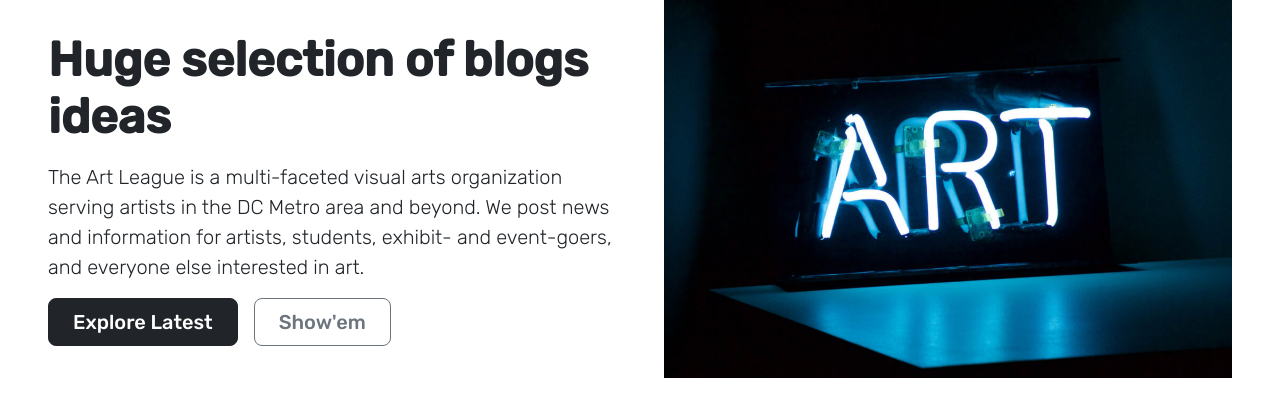
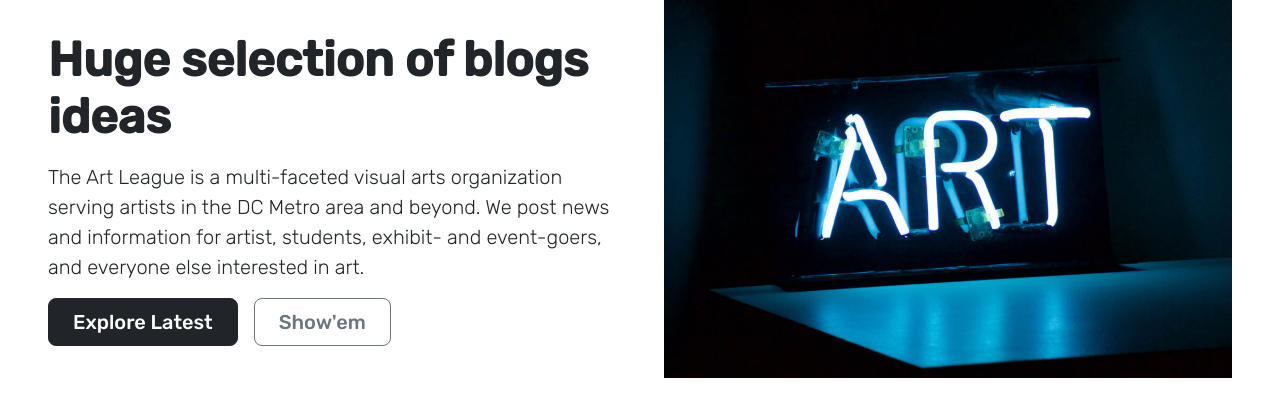
Before and after one commit to timi-petre/artwit, a Node server app: page /index in a window 1280 px wide. Shown: the part 172-591 px from the top of the page. Run offline with Node 20, Linux system fonts and the light colour scheme; the visitor is signed in with stand-in values (Sample User, id 1); data that the repository does not hold is empty; some libraries are stand-ins or nearby versions; some web fonts are replaced.

Commit message:
Check my code

```diff
--- a/app.js
+++ b/app.js
@@ -19,7 +19,6 @@ require('./config/passport')(passport)
 
 app.use(flash())
 
-// const db = require('./config/keys').MongoURI
 const db = process.env.MONGODB
 
 mongoose
@@ -33,7 +32,6 @@ app.use(cookieParser(process.env.COOKIE_NAME))
 app.set('views', './views')
 app.set('view engine', 'ejs')
 
-// enable files upload
 app.use(
     fileUpload({
         createParentPath: true,
--- a/config/auth.js
+++ b/config/auth.js
@@ -3,7 +3,6 @@ const flash = require('connect-flash')
 const passport = require('passport')
 const session = require('express-session')
 
-const User = require('../models/User')
 require('./passport')(passport)
 
 router.use(flash())
--- a/config/passport.js
+++ b/config/passport.js
@@ -40,7 +40,6 @@ module.exports = function (passport) {
     passport.serializeUser((user, done) => {
         done(null, user.id)
     })
-
     passport.deserializeUser((id, done) => {
         User.findById(id, function (err, user) {
             done(err, user)
--- a/models/Blog.js
+++ b/models/Blog.js
@@ -1,5 +1,4 @@
 const mongoose = require('mongoose')
-
 const BlogSchema = new mongoose.Schema({
     title: {
         type: String,
--- a/models/User.js
+++ b/models/User.js
@@ -1,5 +1,4 @@
 const mongoose = require('mongoose')
-
 const UserSchema = new mongoose.Schema({
     name: {
         type: String,
--- a/routes/blog.js
+++ b/routes/blog.js
@@ -36,7 +36,6 @@ router
             name: req.user.name,
         })
     })
-
     .post('/edit/:id', (req, res) => {
         const { id } = req.params
         const { title, content, name } = req.body
--- a/routes/create.js
+++ b/routes/create.js
@@ -1,6 +1,5 @@
 const router = require('express').Router()
 const Blog = require('../models/Blog')
-const path = require('path')
 
 router
     .get('/', async (req, res) => {
--- a/routes/index.js
+++ b/routes/index.js
@@ -20,7 +20,6 @@ router.use(
 router.use(passport.initialize())
 router.use(passport.session())
 
-// Index Page
 router.get('/index', authenticate, async (req, res) => {
     const allBlogs = await Blog.find()
     res.render('pages/index', {
@@ -30,7 +29,6 @@ router.get('/index', authenticate, async (req, res) => {
     })
 })
 
-//Welcome Page
 router.get('/', notAuthenticate, (req, res) => {
     res.render('pages/welcome', {
         title: 'Welcome',
@@ -38,7 +36,6 @@ router.get('/', notAuthenticate, (req, res) => {
     })
 })
 
-// Dashboard Page
 router.get('/dashboard', authenticate, (req, res) => {
     res.render('pages/dashboard', {
         title: 'Dashboard',
--- a/views/layouts/default.ejs
+++ b/views/layouts/default.ejs
@@ -38,7 +38,7 @@
     <body>
         <%- include('../partials/header.ejs') %>
         <div class="container-xxl px-md-5 bg-white shadow-lg">
-            <main><%- body %></main>
+            <main><%- body%></main>
             <%- include('../partials/footer.ejs') %>
         </div>
     </body>
--- a/views/pages/index.ejs
+++ b/views/pages/index.ejs
@@ -15,7 +15,7 @@
         <p class="lead">
             The Art League is a multi-faceted visual arts organization serving
             artists in the DC Metro area and beyond. We post news and
-            information for artists, students, exhibit- and event-goers, and
+            information for artist, students, exhibit- and event-goers, and
             everyone else interested in art.
         </p>
 
--- a/views/pages/particularBlog.ejs
+++ b/views/pages/particularBlog.ejs
@@ -24,7 +24,7 @@
                 />
                 <figcaption>
                     <p class="text-muted">
-                        Published at: <%= blog.createdAt.toLocaleString() %>
+                        Published at: <%= blog.createdAt.toLocaleString()%>
                     </p>
                 </figcaption>
             </figure>
```
Also changed, not shown: routes/users.js (+3 -117 lines), views/pages/users/login.ejs (+15 -3 lines).
